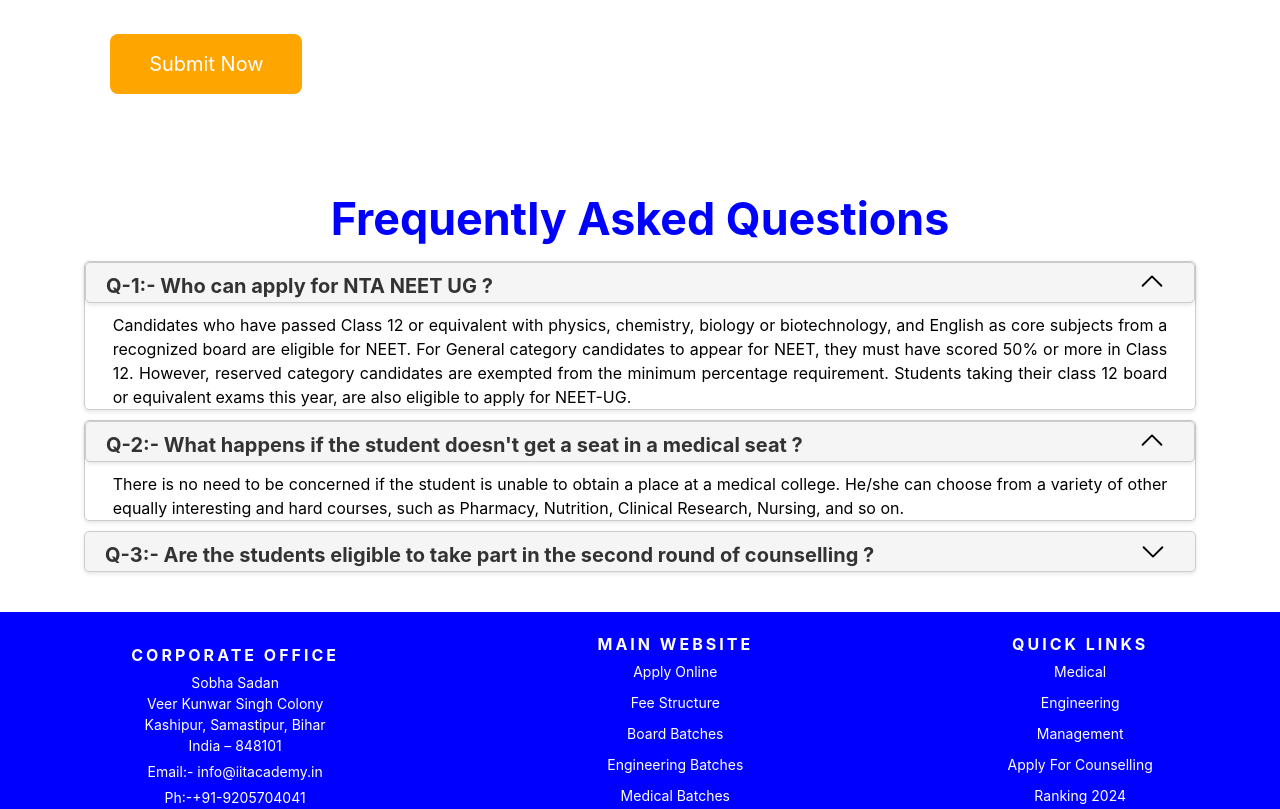
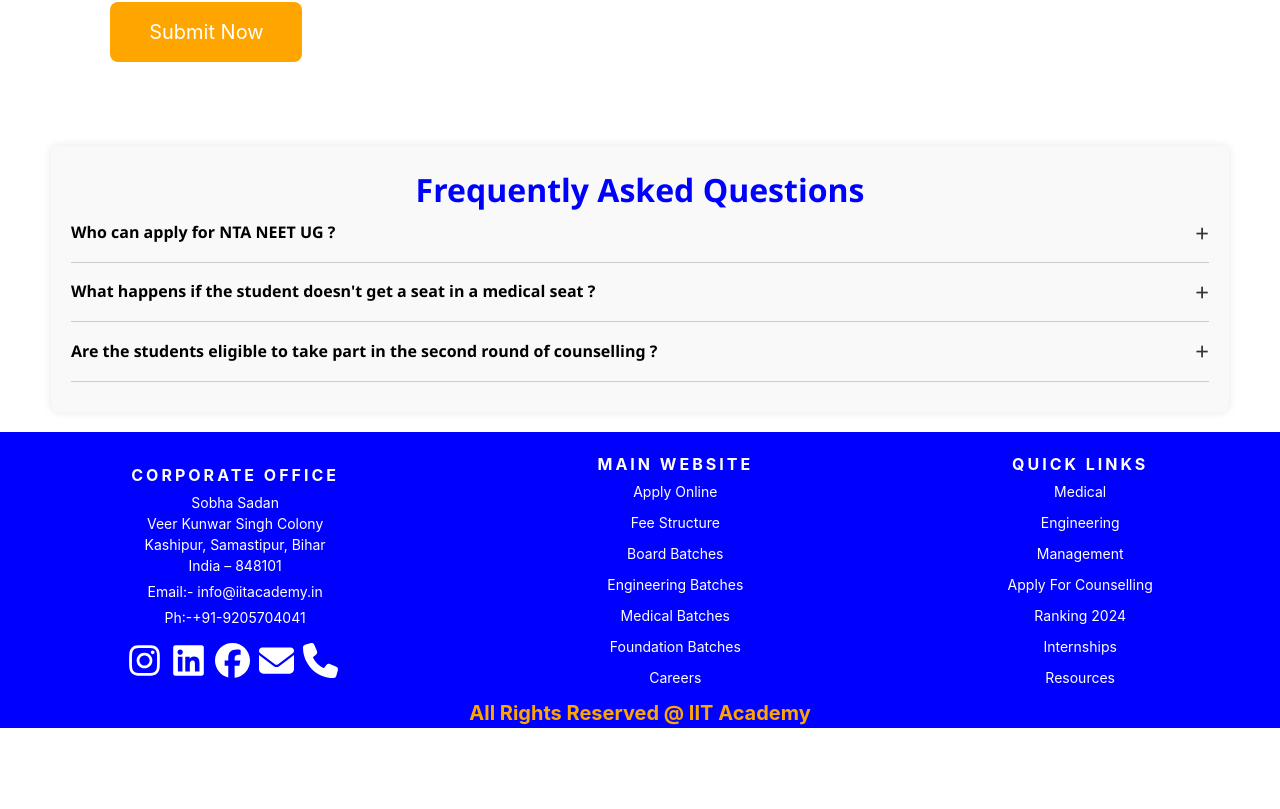
Before and after one commit to Devansh98350/Counselling, a React (Create React App) app: page / in a window 1280 px wide. Shown: the part 3939-4748 px from the top of the page. After the commit the page ends 4667 px from the top, so only its background shows below. Built offline with nearby package versions, Linux system fonts and the light colour scheme.

Commit message:
Refactor Accordion component

```diff
--- a/src/components/Homepage/Accordian.js
+++ b/src/components/Homepage/Accordian.js
@@ -1,96 +1,139 @@
 "use client";
 import React, { useState } from "react";
-import { CaretDown, CaretUp } from "phosphor-react";
 import "./Accordian.css";
 
-function Question({ question }) {
-  const initiallyOpen = question.id === 1 || question.id === 2;
-  const [open, setOpen] = useState(initiallyOpen);
+export const AccordionComponent = () => {
+  const [activeIndex, setActiveIndex] = useState(null);
 
-  const contentWithLineBreaks = question.content
-    ? question.content.split("\n").map((line, index) => (
-        <React.Fragment key={index}>
-          {line}
-          <br />
-        </React.Fragment>
-      ))
-    : null;
+  const toggleFAQ = (index) => {
+    setActiveIndex((prevIndex) => (prevIndex === index ? null : index));
+  };
 
-  return (
-    <section
-      className={`accordion ${open ? "open" : "closed"}`}
-      id={`accordion-${question.id}`}
-      onClick={() => setOpen(!open)}
-    >
-      <div className={open ? "open" : "closed"} id="accordion-two">
-        <h2>{question.title}</h2>
-        <button onClick={() => setOpen(!open)} className="btns">
-          {open ? <CaretUp /> : <CaretDown />}
-        </button>
-      </div>
-      {open && <p className="accordion-para">{contentWithLineBreaks}</p>}
-    </section>
-  );
-}
+  const styles = {
+    sectionStyle: {
+      padding: "20px",
+      // paddingTop: "calc(20px + 50px)",
+      backgroundColor: "#ffffff",
+      fontFamily: "Segoe UI",
+      lineHeight: "1.6",
+      textAlign: "justify",
+      overflowX: "hidden",
+    },
+    faqContainer: {
+      marginTop: "40px",
+      maxWidth: "95%",
+      margin: "0 auto",
+      padding: "20px",
+      backgroundColor: "#f9f9f9",
+      borderRadius: "8px",
+      boxShadow: "0 0 10px rgba(0, 0, 0, 0.1)",
+    },
+    faqHeading: {
+      color: "rgb(0,0,255)",
+      fontSize: "32px",
+      fontWeight: "700",
+      textAlign: "center",
+      lineHeight: "48px",
+    },
+    faq: {
+      marginBottom: "10px",
+      borderBottom: "1px solid #ccc",
+      paddingBottom: "10px",
+    },
+    question: {
+      display: "flex",
+      justifyContent: "space-between",
+      alignItems: "center",
+      cursor: "pointer",
+      margin: 0,
+    },
+    questionText: {
+      fontSize: "16px",
+      lineHeight: "1.6",
+      fontWeight: "700",
+    },
+    icon: {
+      fontSize: "24px",
+      color: "#333",
+      transition: "transform 0.2s, color 0.2s",
+    },
+    iconActive: {
+      transform: "rotate(45deg)",
+      color: "#007bff",
+    },
+    answer: {
+      display: "none",
+      marginTop: "10px",
+      //   color: "#666",
+      fontSize: "16px",
+      fontFamily: "Segoe UI",
+    },
+    answerVisible: {
+      display: "block",
+    },
+    pstyle: {
+      paddingTop: "0",
+      marginTop: "0%",
+      fontSize: "16px",
+      fontFamily: "Segoe UI",
+    },
+  };
 
-export const AccordionComponent = () => {
-  const questions = [
+  const faqData = [
     {
-      id: 1,
-      title: "Q-1:- Who can apply for NTA NEET UG ?",
-      content: `Candidates who have passed Class 12 or equivalent with physics, chemistry, biology or biotechnology, and English as core subjects from a recognized board are eligible for NEET. For General category candidates to appear for NEET, they must have scored 50% or more in Class 12. However, reserved category candidates are exempted from the minimum percentage requirement. Students taking their class 12 board or equivalent exams this year, are also eligible to apply for NEET-UG.`,
+      question: "Who can apply for NTA NEET UG ?",
+      answer:
+        "Candidates who have passed Class 12 or equivalent with physics, chemistry, biology or biotechnology, and English as core subjects from a recognized board are eligible for NEET. For General category candidates to appear for NEET, they must have scored 50% or more in Class 12. However, reserved category candidates are exempted from the minimum percentage requirement. Students taking their class 12 board or equivalent exams this year, are also eligible to apply for NEET-UG.",
     },
     {
-      id: 2,
-      title:
-        " Q-2:- What happens if the student doesn't get a seat in a medical seat ?",
-      content: `There is no need to be concerned if the student is unable to obtain a place at a medical college. He/she can choose from a variety of other equally interesting and hard courses, such as Pharmacy, Nutrition, Clinical Research, Nursing, and so on.`,
+      question:
+        "What happens if the student doesn't get a seat in a medical seat ?",
+      answer:
+        "There is no need to be concerned if the student is unable to obtain a place at a medical college. He/she can choose from a variety of other equally interesting and hard courses, such as Pharmacy, Nutrition, Clinical Research, Nursing, and so on.",
     },
     {
-      id: 3,
-      title:
-        "Q-3:- Are the students eligible to take part in the second round of counselling ?",
-      content: `Students who were assigned a seat in the first round can complete the application and choose to upgrade in the second round. They can also give up their position and move on to the next round.`,
+      question:
+        " Are the students eligible to take part in the second round of counselling ?",
+      answer:
+        "Students who were assigned a seat in the first round can complete the application and choose to upgrade in the second round. They can also give up their position and move on to the next round.",
     },
-    // {
-    //   id: 4,
-    //   title:
-    //     " Q-4:- Will the preparation at IIT Academy help my ward to undertake JEE (Main/ Advanced) competently ?",
-    //   content: `The course curriculum of IIT Academy will comprise of coverage of JEE (Main / Advanced) & NEET level questions of Physics, Chemistry, Mathematics and Biology. Preparation of JEE (Main / Advanced) & NEET at IIT Academy gives a student accuracy and confidence that is essential to qualify such exams.`,
-    // },
-    // {
-    //   id: 5,
-    //   title: "Q-5:- How can one get admission in IIT Academy?",
-    //   content: `Admission is based on First cum First serve basis for the various programmes of JEE & NEET. You can know about IIT Academy, it's courses and other information either by dialing on: 8453307045/7366831500 or you can visit us at our corporate office. IIT Academy' s website can also assist you getting detailed information regarding admission.`,
-    // },
-    // {
-    //   id: 6,
-    //   title: "Q-6:- What are the courses offered by IIT Academy?",
-    //   content: `IIT Academy offers different courses for different classes both offline and online. (Yet to add)`,
-    // },
-    // {
-    //   id: 7,
-    //   title:
-    //     "Q-7:- How shall we come to know about our ward's attendance & performance ?",
-    //   content: `At IIT Academy, we offer the mentioned services to keep the parents informed and updated about their ward's performance and attendance. Student's Attendance in Regular Classes: We do take the attendance of students coming to the class on a daily basis. Any student whosoever is found absent in the class without any prior intimation or a sanctioned leave then a SMS will be sent on the parent's mobile number of that student intimating them about their ward’s absence. In case, of a long absenteeism, the parents are informed telephonically. The same procedure is followed in the periodic tests. Student's Academic Performance: A Personal telephonic communication to the parents about the ward’s performance is also made by the institute. Result of each test is sent by text messages to the registered phone number of parents.`,
-    // },
-    // {
-    //   id: 8,
-    //   title: "Q-8:- Can I prepare for JEE/NEET from my home?",
-    //   content: `Yes, you can prepare for JEE/NEET from your home with IIT Academy easily. With the help of digital technology & advance animation , you will be able to visualize and understand even toughest concepts easily at the comfort of your home.`,
-    // },
   ];
 
   return (
-    <>
-      <div className="container-accordian">
-        <h1>Frequently Asked Questions</h1>
-        <div className="questions">
-          {questions.map((question) => (
-            <Question key={question.id} question={question} />
-          ))}
-        </div>
+    <section id="faq" style={styles.sectionStyle}>
+      <div style={styles.faqContainer} className="faq-container">
+        <h2 style={styles.faqHeading} className="faqh2">
+          Frequently Asked Questions
+        </h2>
+        {faqData.map((faqItem, index) => (
+          <div style={styles.faq} key={index} className="faq">
+            <div
+              style={styles.question}
+              className={`question ${activeIndex === index ? "active" : ""}`}
+              onClick={() => toggleFAQ(index)}
+            >
+              <h3 style={styles.questionText}>{faqItem.question}</h3>
+              <span
+                style={{
+                  ...styles.icon,
+                  ...(activeIndex === index ? styles.iconActive : {}),
+                }}
+              >
+                +
+              </span>
+            </div>
+            <div
+              style={{
+                ...styles.answer,
+                ...(activeIndex === index ? styles.answerVisible : {}),
+              }}
+              className="answer"
+            >
+              <p styles={styles.pstyle}>{faqItem.answer}</p>
+            </div>
+          </div>
+        ))}
       </div>
-    </>
+    </section>
   );
 };
--- a/src/components/Homepage/Homepage.css
+++ b/src/components/Homepage/Homepage.css
@@ -152,7 +152,7 @@ h2 {
 }
 .record {
   justify-content: space-around;
-  margin: 2rem auto;
+  /* margin: 2rem auto; */
   gap: 1rem;
 }
 
--- a/src/components/Homepage/Homepage.js
+++ b/src/components/Homepage/Homepage.js
@@ -195,19 +195,19 @@ const Homepage = () => {
       >
         <div className="record-item">
           <h1>
-            {isVisible && <ReactCountup start={0} end={100} duration={2.5} />}+
+            {isVisible && <ReactCountup start={0} end={500} duration={2.5} />}+
           </h1>
           <p>TOTAL FORM FILLED</p>
         </div>
         <div className="record-item">
           <h1>
-            {isVisible && <ReactCountup start={0} end={100} duration={2.5} />}+
+            {isVisible && <ReactCountup start={0} end={470} duration={2.5} />}+
           </h1>
           <p>ADMISSION DONE</p>
         </div>
         <div className="record-item">
           <h1>
-            {isVisible && <ReactCountup start={0} end={100} duration={2.5} />}+
+            {isVisible && <ReactCountup start={0} end={120} duration={2.5} />}+
           </h1>
           <p>EXPERT COUNSELLOR</p>
         </div>
```
